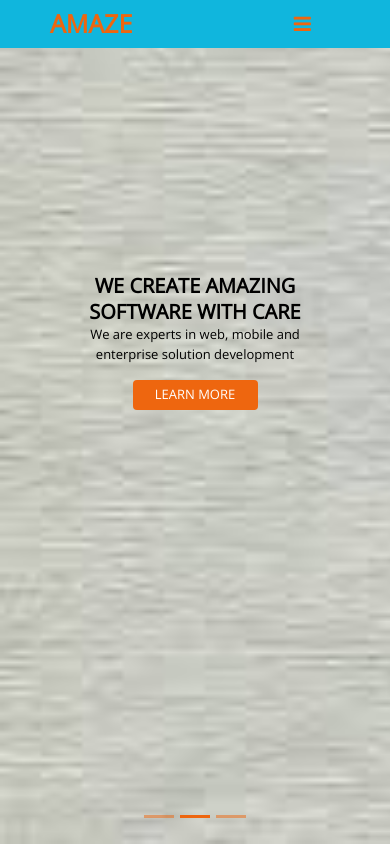
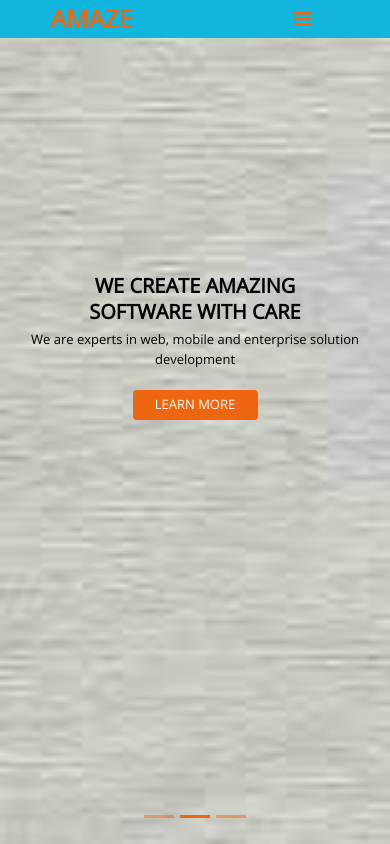
Before and after one commit to ashapatel1997/Bootstrap, an Angular app in the folder amaze-theme/: page / in a window 390 px wide. Shown: the top 844 px of the page. Built offline with nearby package versions, Linux system fonts and the light colour scheme.

Commit message:
section 1 responsive design (50%)

```diff
--- a/amaze-theme/src/app/app.component.scss
+++ b/amaze-theme/src/app/app.component.scss
@@ -41,7 +41,7 @@ ul {
   @include slider-banner-background("../assets/section-1-bg.jpg");
   .slide-1-caption { top: 25%; color: black;
     .slide-heading {
-      width: 76%;
+      width: 75%;
       margin: 0px auto;
       line-height: 1.3;
       @include font($extra-large-font,$semi-bold);
@@ -63,7 +63,7 @@ ul {
   @include slider-banner-background("../assets/section-1(1)-bg.jpg");
   .slide-2-caption { top: 25%; color: black;
     .slide-heading {
-      width: 76%;
+      width: 75%;
       margin: 0 auto;
       line-height: 1.3;
       @include font($extra-large-font,$semi-bold);
@@ -85,7 +85,7 @@ ul {
   @include slider-banner-background("../assets/section-1(2)-bg.jpg");
   .slide-3-caption { top: 25%; color: black;
     .slide-heading {
-      width: 76%;
+      width: 75%;
       margin: 0 auto;
       line-height: 1.3;
       @include font($extra-large-font,$semi-bold);
@@ -448,8 +448,8 @@ ul {
 
   //app top header
   .app-header { padding: 5px 0px; width: 100%; height: auto; background-color: #10B6DD;
-    .app-header-logo { margin-left: 50px; font-size: 25px; position: fixed; }
-    .app-header-navbar { margin-right: 50px; font-size: $small-font; font-weight: 600; }
+    .app-header-logo { margin-left: 50px;  }
+    .app-header-navbar { margin-right: 50px; font-size: $small-font; }
   }
 
   //header menu items
@@ -758,26 +758,60 @@ ul {
 
   /*----------HEADER--------------*/
   //app top header
-  .app-header { width: 100%; height: 50px;
+  .app-header {
     .app-header-logo { margin-left: 50px; }
     .app-header-navbar { margin-right: 50px;
+    }
+  }
+}
 
+/*screen between  426px command 767px*/
+@media only screen and (min-width:426px) and (max-width:767px)
+{
+  /*-----------section-1 (HOME)-------------*/
+  //slide-1
+  .slide-1 {
+    .slide-1-caption { left: 50px; right: 50px;
+      .slide-heading { font-size: $larg-font; width: 75%; }
+      .slide-sub-heading { padding: 5px 0px !important; font-size: $medium-font }
     }
   }
 
+  //slide-2
+  .slide-2 {
+    .slide-2-caption { left: 50px; right: 50px;
+      .slide-heading { font-size: $larg-font; width: 75%; }
+      .slide-sub-heading { padding: 5px 0px !important; font-size: $medium-font }
+    }
+  }
+
+  //slide-3
+  .slide-3 {
+    .slide-3-caption { left: 50px; right: 50px;
+      .slide-heading { font-size: $larg-font; width: 75%; }
+      .slide-sub-heading { padding: 5px 0px !important; font-size: $medium-font }
+    }
+  }
 }
+
 
 /*maximum screen width 425px*/
 @media only screen and (max-width:425px)
 {
 
+  /*----------HEADER--------------*/
+
+  //app top header
+  .app-header { padding:  0px;
+  }
+
   /*-----------section-1 (HOME)-------------*/
 
   //slide-1
   .slide-1 {
-    .slide-1-caption { top: 30%;
-      .slide-heading { font-size: $larg-font; }
-      .slide-sub-heading {padding:0px!important; font-size: $small-font; }
+    .slide-1-caption { top: 30%; left: 15px; right: 15px;
+      .slide-heading { font-size: $larg-font; width:75%; }
+      .slide-sub-heading { padding:5px 0px !important; font-size: $small-font; }
       .btn {
         padding: $p-0;
         @include button-style($deep-orange,30px,125px,$small-font,$mt-0);
@@ -788,9 +822,9 @@ ul {
   //slide-2
   .slide-2 {
 
-    .slide-2-caption { top: 30%;
-      .slide-heading { font-size: $larg-font; }
-      .slide-sub-heading { font-size: $small-font; }
+    .slide-2-caption { top: 30%; left: 15px; right: 15px;
+      .slide-heading { font-size: $larg-font; width: 75%; }
+      .slide-sub-heading { padding: 5px 0px !important; font-size: $small-font; }
       .btn {
         padding: $p-0;
         @include button-style($deep-orange,30px,125px,$small-font,$mt-0);
@@ -801,9 +835,9 @@ ul {
   //slide-3
   .slide-3 {
 
-    .slide-3-caption { top: 30%;
-      .slide-heading { font-size: $larg-font; }
-      .slide-sub-heading { font-size: $small-font; }
+    .slide-3-caption { top: 30%; left: 15px; right: 15px;
+      .slide-heading { font-size: $larg-font; width: 75%; }
+      .slide-sub-heading { padding: 5px 0px !important; font-size: $small-font; }
       .btn {
         padding: $p-0;
         @include button-style($deep-orange,30px,125px,$small-font,$mt-0);
```
